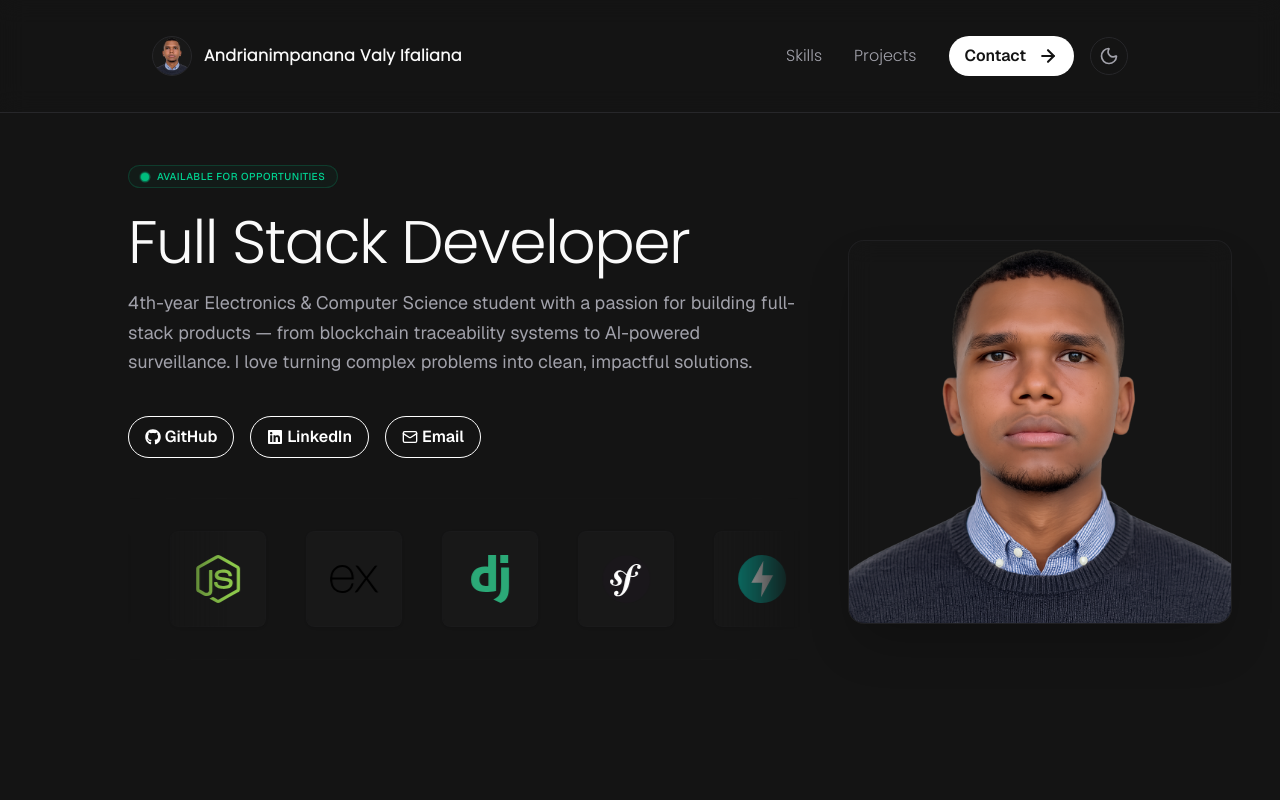
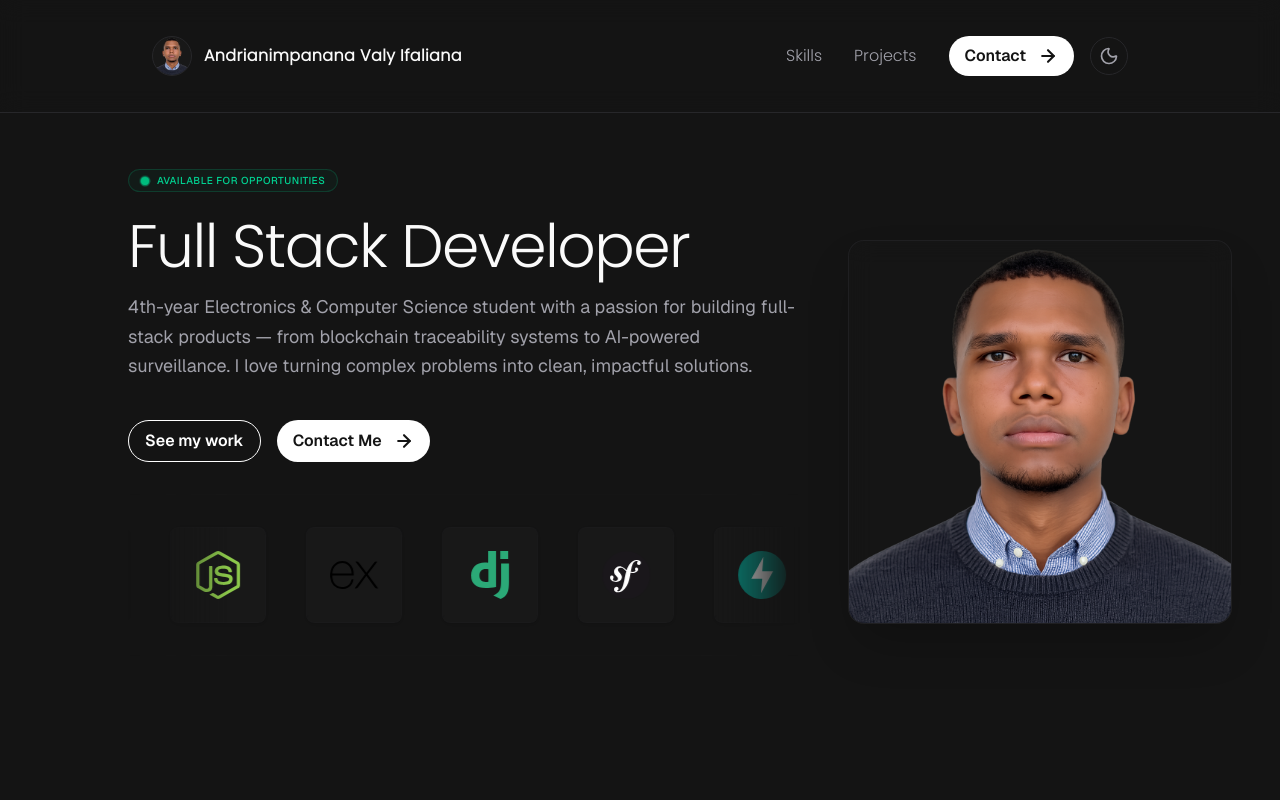
Before and after one commit to Valyfaliana/my-portfolio, a Next.js app: page / in a window 1280 px wide. Shown: the top 800 px of the page. Built offline with nearby package versions, Linux system fonts and the light colour scheme; grey boxes are pictures that could not be loaded.

Commit message:
feat: update Hero section to use new button components and enhance MyContact with target attributes for external links

```diff
--- a/components/sections/Hero.tsx
+++ b/components/sections/Hero.tsx
@@ -2,7 +2,8 @@ import { profile } from "@/lib/data";
 import LogoMarquee from "../ui/LogoMarquee";
 import AvailabilityBadge from "../ui/AvailabilityBadge";
 import HeroAvatar from "../ui/HeroAvatar";
-import MyContact from "../ui/MyContact";
+import OutlineBtn from "../ui/OutlineBtn";
+import PrimaryBtn from "../ui/PrimaryBtn";
 
 export default function Hero() {
   return (
@@ -18,7 +19,15 @@ export default function Hero() {
             <p className="text-base md:text-lg text-muted mb-10 leading-relaxed">
               {profile.bio}
             </p>
-            <MyContact />
+            <div className="flex gap-4 mb-8">
+              <OutlineBtn href="#projects">
+                See my work
+              </OutlineBtn>
+              <PrimaryBtn href="#contact">
+                Contact Me
+              </PrimaryBtn>
+            </div>
+
 
             <LogoMarquee />
           </div>
--- a/components/ui/MyContact.tsx
+++ b/components/ui/MyContact.tsx
@@ -18,6 +18,8 @@ export default function MyContact({ className = "" }: MyContactProps) {
         <OutlineBtn
           key={link.label}
           href={link.url}
+          target="_blank"
+          rel="noopener noreferrer"
         >
           {Icon && <Icon size={16} />} &nbsp;
           {link.label}
--- a/components/ui/OutlineBtn.tsx
+++ b/components/ui/OutlineBtn.tsx
@@ -1,19 +1,19 @@
-import Link from "next/link";
-
 interface OutlineButtonProps {
   href: string;
+  rel?: string;
+  target?: string;
   children: React.ReactNode;
 }
 
-export default function OutlineBtn({ href, children }: OutlineButtonProps) {
+export default function OutlineBtn({ href, children, rel = '', target = '' }: OutlineButtonProps) {
   return (
-    <Link
+    <a
       href={href}
-      target="_blank"
-      rel="noopener noreferrer"
+      target={target}
+      rel={rel}
       className="inline-flex items-center justify-center rounded-full border border-myPrimary px-4 py-2 font-semibold text-myPrimary"
     >
       {children}
-    </Link>
+    </a>
   );
 }
```
